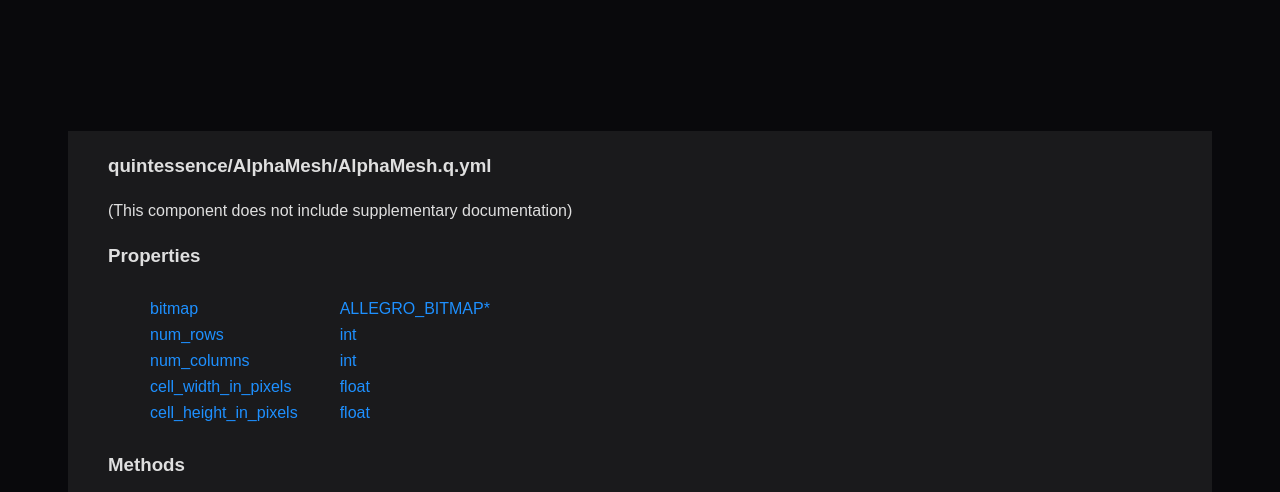
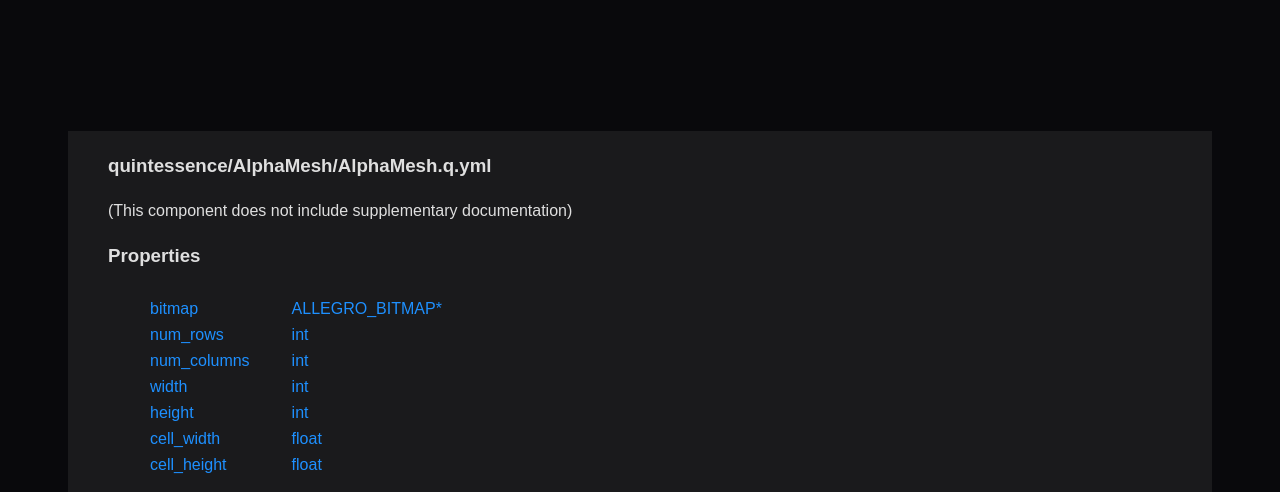
Before and after one commit to MarkOates/AlphaMesh, a plain HTML site: page documentation/index.htm in a window 1280 px wide. Shown: the part 308-800 px from the top of the page. Drawn offline with Linux system fonts and the light colour scheme.

Commit message:
* Move more values into data members

```diff
--- a/documentation/index.htm
+++ b/documentation/index.htm
@@ -82,11 +82,19 @@ table td
   <td class="property">int</td>
 </tr>
 <tr>
-  <td class="property">cell_width_in_pixels</td>
+  <td class="property">width</td>
+  <td class="property">int</td>
+</tr>
+<tr>
+  <td class="property">height</td>
+  <td class="property">int</td>
+</tr>
+<tr>
+  <td class="property">cell_width</td>
   <td class="property">float</td>
 </tr>
 <tr>
-  <td class="property">cell_height_in_pixels</td>
+  <td class="property">cell_height</td>
   <td class="property">float</td>
 </tr>
     </table>
```
Also changed, not shown: 4 other files.
